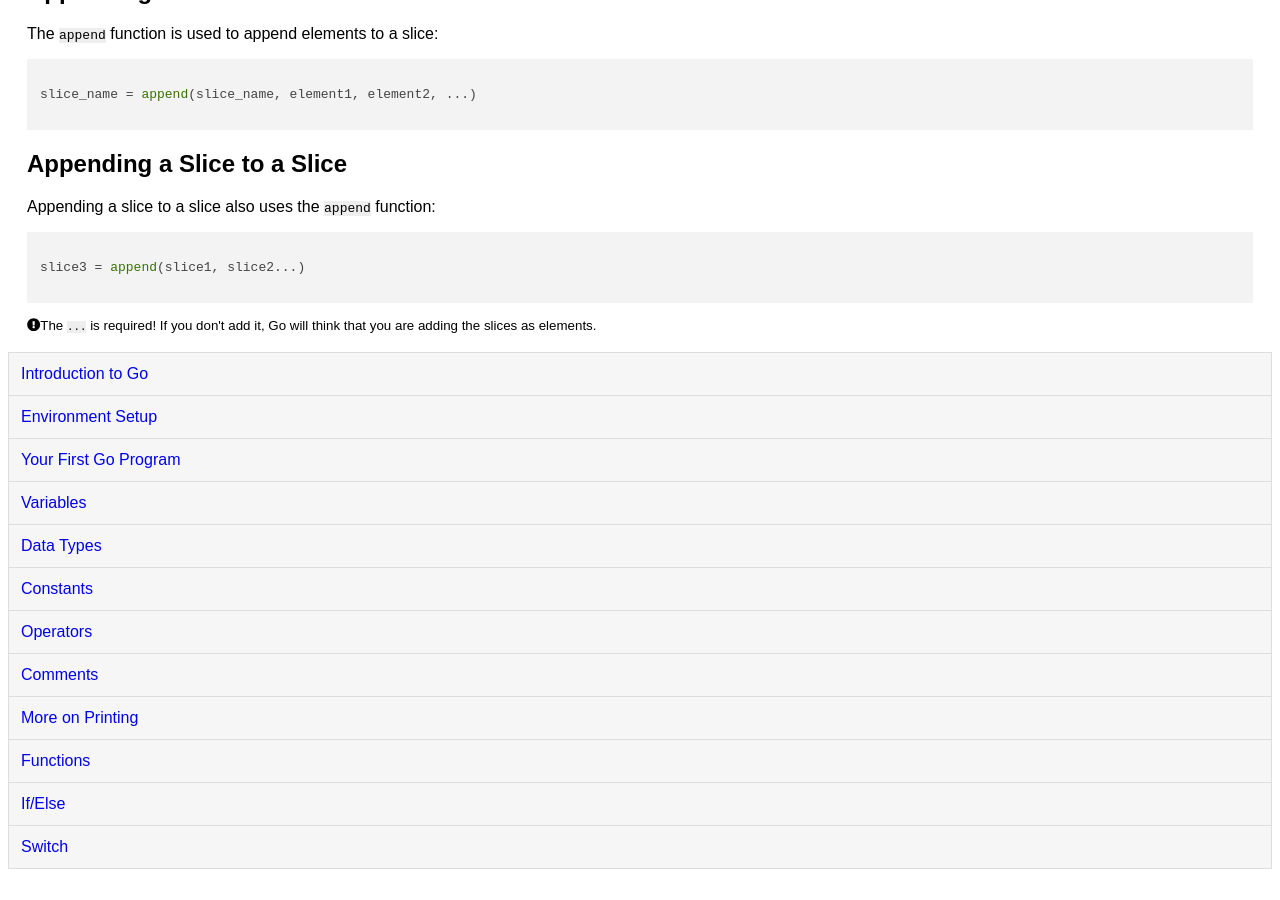
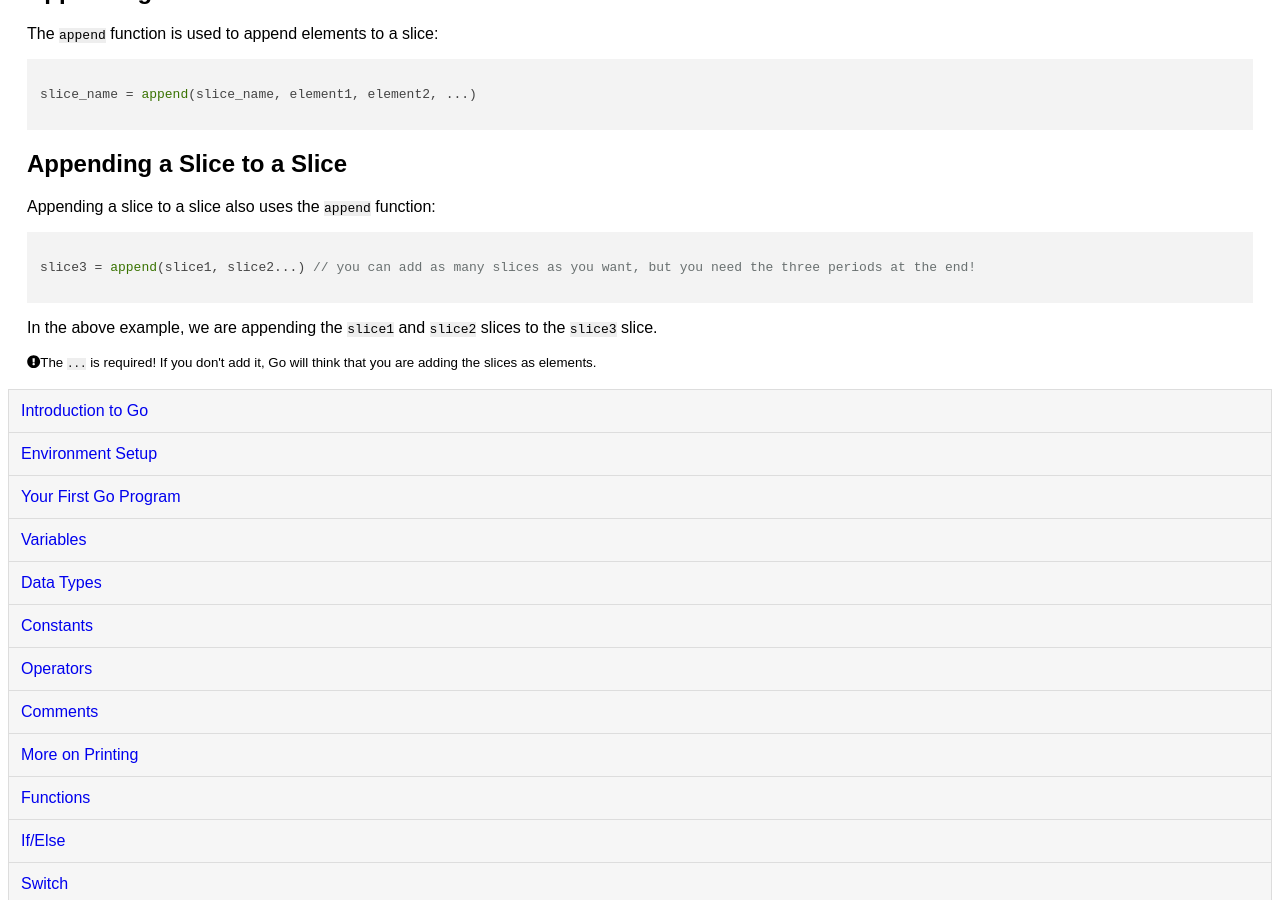
Before and after one commit to learnmonkey/learnmonkey.github.io, a Jekyll site: the page built from programming/golang/slices.html, in a window 1280 px wide and 900 px high, scrolled down 501 px. Built offline with Jekyll 4.4.1, drawn with Linux system fonts in a browser that asks for light colours; nearby versions of some CDN libraries.

Commit message:
Add clarification

```diff
--- a/programming/golang/slices.html
+++ b/programming/golang/slices.html
@@ -39,7 +39,8 @@ slice_name = append(slice_name, element1, element2, ...)
     <h2>Appending a Slice to a Slice</h2>
     <p>Appending a slice to a slice also uses the <code>append</code> function:</p>
     <pre><code class="language-go">
-slice3 = append(slice1, slice2...)
+slice3 = append(slice1, slice2...) // you can add as many slices as you want, but you need the three periods at the end!
     </code></pre>
+    <p>In the above example, we are appending the <code>slice1</code> and <code>slice2</code> slices to the <code>slice3</code> slice.</p>
     <small><i class="fas fa-exclamation-circle"></i>The <code>...</code> is required! If you don't add it, Go will think that you are adding the slices as elements.</small>
 </section>
```
